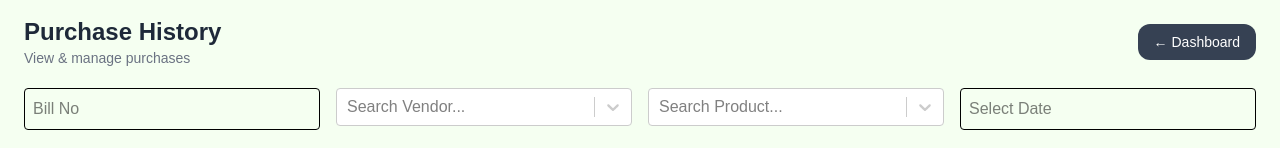
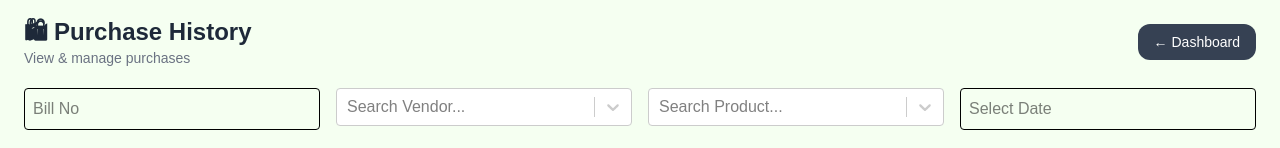
Before and after one commit to spcoderme/agro_book, a Next.js app: page /purchases in a window 1280 px wide. Shown: the top 148 px of the page. Built offline with nearby package versions, Linux system fonts and the light colour scheme; no server answers; the database is empty.

Commit message:
best option

```diff
--- a/app/components/ProductForm.js
+++ b/app/components/ProductForm.js
@@ -160,7 +160,7 @@ export default function ProductForm({ onSuccess }) {
             text-gray-800
         "
     >
-        Add Product
+       &#128655; Add Product
     </h2>
 
     <p
--- a/app/dispatch/page.jsx
+++ b/app/dispatch/page.jsx
@@ -524,7 +524,7 @@ export default function DispatchPage() {
                             font-bold
                             text-gray-800
                         ">
-                            🚚 Dispatch Product
+                            📦 Dispatch Product
                         </h1>
 
                         <p className="
--- a/app/purchases/page.js
+++ b/app/purchases/page.js
@@ -112,7 +112,7 @@ export default function PurchasesPage() {
 
                 <div>
                     <h1 className="text-2xl font-bold text-gray-800">
-                        Purchase History
+                        &#128717; Purchase History
                     </h1>
                     <p className="text-sm text-gray-500">
                         View & manage purchases
--- a/components/PurchaseForm.js
+++ b/components/PurchaseForm.js
@@ -696,7 +696,7 @@ const total =
                                                             ? {
                                                                 value: item.product_id,
                                                                 label:
-                                                                    `${item.product_name} (${parseFloat(item.unit_value || 0)} ${item.unit || ""})`
+                                                                    `${item.product_name} (${parseFloat(item.unit_value || 0)}${item.unit || ""})`
                                                             }
                                                             : null
                                                     }
@@ -706,7 +706,7 @@ const total =
                                                             value: p.id,
 
                                                             label:
-                                                                `${p.name} (${parseFloat(p.unit_value || 0)} ${p.unit_name || ""}) [Stock: ${parseFloat(p.stock || 0)}]`,
+                                                                `${p.name} (${parseFloat(p.unit_value || 0)}${p.unit_name || ""}) [Stock: ${parseFloat(p.stock || 0)}]`,
 
                                                             product: p
                                                         }))
```
